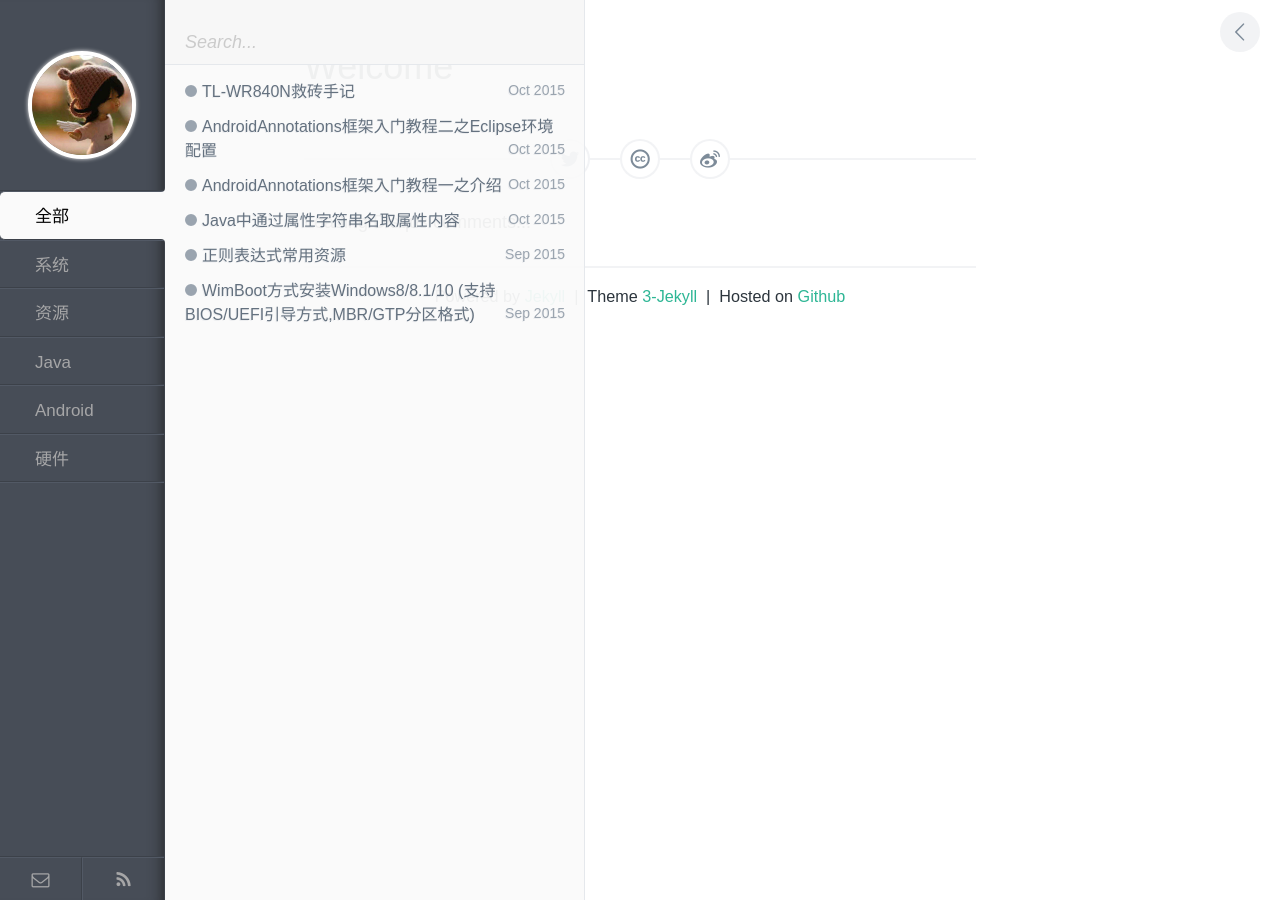
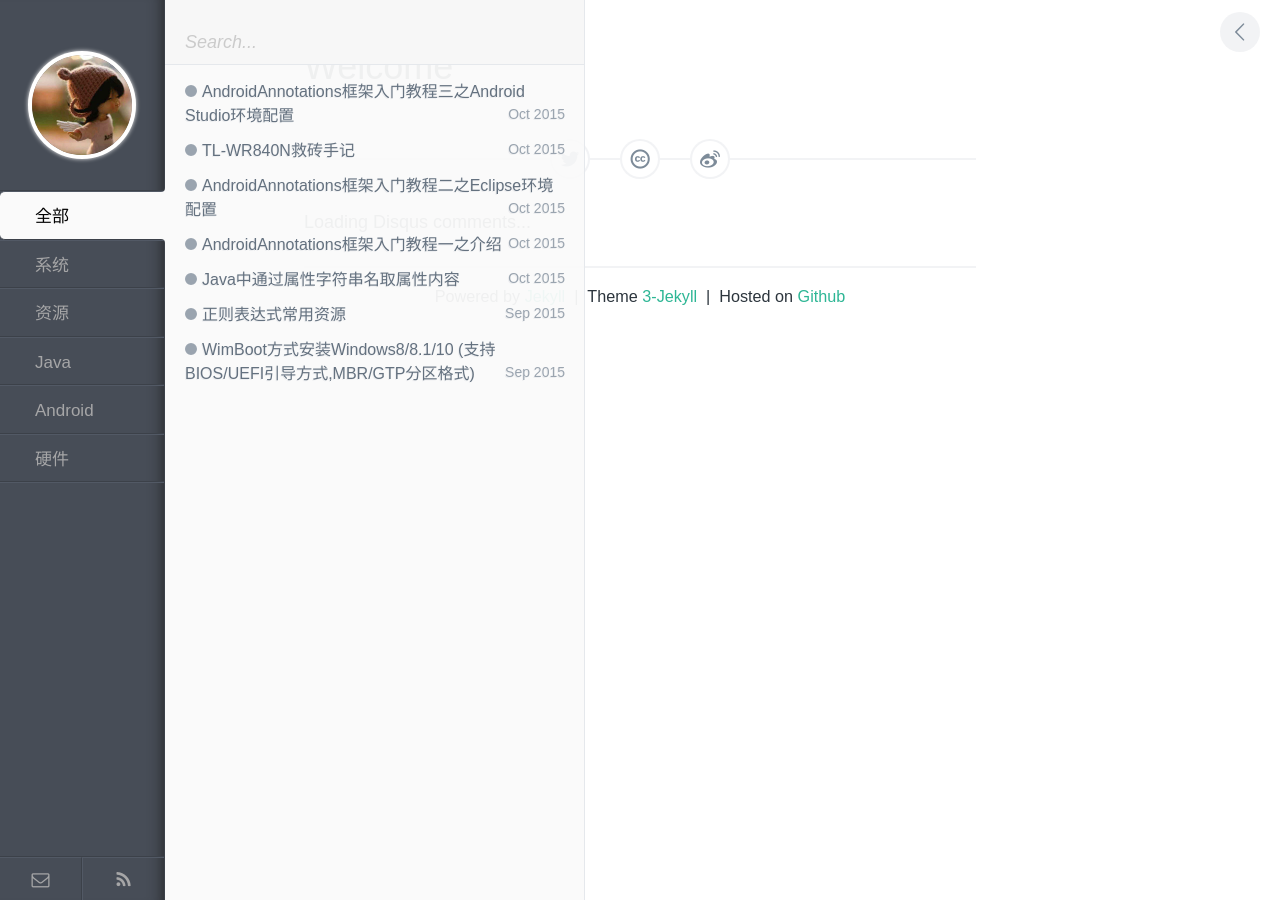
Before and after one commit to q505507538/zhenhappy.github.io, a Jekyll site: the page built from index.md, in a window 1280 px wide. Built offline with Jekyll 4.4.1, drawn with Linux system fonts in a browser that asks for light colours; comment, search, counter and statistics services are not loaded; some of the changed lines change nothing that is shown.

Commit message:
AndroidAnnotations框架入门教程三之Android Studio环境配置

```diff
--- a/_config.yml
+++ b/_config.yml
@@ -1,6 +1,6 @@
 permalink: /:year/:month/:day/:title.html
 markdown: kramdown
-pygments: true
+highlighter: true
 
 kramdown:
   input: GFM
--- /dev/null
+++ b/_posts/android/2015-10-13-Android-Annotatios-3-Android-Studio.md
@@ -0,0 +1,142 @@
+---
+layout: post
+title: AndroidAnnotations框架入门教程三之Android Studio环境配置
+category: Android
+tags: Android,Annotations,Android Studio
+keywords: Android,Annotations,Android Studio
+description: AndroidAnnotations框架入门教程三之Android Studio环境配置
+---
+
+# 配置步骤
+
+ 1. 创建项目
+ 2. 了解项目目录结构及各配置文件作用
+ 3. 修改工作空间配置文件
+ 4. 修改项目配置文件
+ 5. 修改AndroidManifest.xml配置文件
+ 6. 在程序中使用Annotation
+ 7. 运行程序测试
+
+## 1. 创建项目
+![][1]
+![][2]
+基本遵照默认即可
+
+## 2. 了解项目目录结构及各配置文件作用
+
+![][3]
+
+## 3. 修改工作空间配置文件
+打开工作空间配置文件
+在`classpath 'com.android.tools.build:gradle:1.3.0'`下面添加一条`classpath 'com.neenbedankt.gradle.plugins:android-apt:1.4'`
+
+    // Top-level build file where you can add configuration options common to all sub-projects/modules.
+
+    buildscript {
+        repositories {
+            jcenter()
+        }
+        dependencies {
+            classpath 'com.android.tools.build:gradle:1.3.0'
+            classpath 'com.neenbedankt.gradle.plugins:android-apt:1.4'
+            // NOTE: Do not place your application dependencies here; they belong
+            // in the individual module build.gradle files
+        }
+    }
+
+    allprojects {
+        repositories {
+            jcenter()
+        }
+    }
+
+    task clean(type: Delete) {
+        delete rootProject.buildDir
+    }
+
+![][4]
+
+点右上方的Sync Now会更新配置
+
+## 4. 修改项目配置文件
+打开项目配置文件
+在`apply plugin: 'com.android.application'`下方添加
+
+    apply plugin: 'android-apt'
+    def AAVersion = '3.3.2'
+
+在dependencies中追加如下
+
+    apt "org.androidannotations:androidannotations:$AAVersion"
+    compile "org.androidannotations:androidannotations-api:$AAVersion"
+
+最后增加一个apt插件
+
+    apt {
+        arguments {
+            androidManifestFile variant.outputs[0].processResources.manifestFile
+            resourcePackageName 'com.example.androidannotation'
+        }
+    }
+
+修改结果如图
+![][5]
+点右上方的Sync Now更新配置
+
+## 5. 修改AndroidManifest.xml配置文件
+打开AndroidManifest.xml
+和Eclipse环境下的配置是一样
+在MainActivity后面加一个下划线"_"
+原来是
+
+    <activity
+            android:name=".MainActivity"
+            android:label="@string/app_name" >
+
+改成
+
+    <activity
+            android:name=".MainActivity_"
+            android:label="@string/app_name" >
+
+修改完后点工具栏的Make按钮从新编译下即可消除报错
+![][6]
+
+## 6. 在程序中使用Annotation
+这部分也和Eclipse下一样
+打开MainActivity.java改成如下
+
+    package com.example.androidannotation;
+
+    import org.androidannotations.annotations.EActivity;
+    import android.app.Activity;
+    import android.os.Bundle;
+
+    @EActivity(R.layout.activity_main)
+    public class MainActivity extends Activity {
+
+      @Override
+        protected void onCreate(Bundle savedInstanceState) {
+            super.onCreate(savedInstanceState);
+    //        setContentView(R.layout.activity_main);
+        }
+    }
+
+添加`@EActivity(R.layout.activity_main)`
+注释`setContentView(R.layout.activity_main);`
+
+## 7. 运行程序测试
+打开程序正常运行
+![][7]
+
+# 项目Demo
+[https://github.com/zhenhappy/AndroidAnnotation_Demo][8]
+
+  [1]: /assets/images/Android-Annotatios-3-Android-Studio/1444700941169.jpg "1444700941169.jpg"
+  [2]: /assets/images/Android-Annotatios-3-Android-Studio/1444700586154.jpg "1444700586154.jpg"
+  [3]: /assets/images/Android-Annotatios-3-Android-Studio/1444703033739.jpg "1444703033739.jpg"
+  [4]: /assets/images/Android-Annotatios-3-Android-Studio/1444701933215.jpg "1444701933215.jpg"
+  [5]: /assets/images/Android-Annotatios-3-Android-Studio/1444702415682.jpg "1444702415682.jpg"
+  [6]: /assets/images/Android-Annotatios-3-Android-Studio/1444703407250.jpg "1444703407250.jpg"
+  [7]: /assets/images/Android-Annotatios-3-Android-Studio/1444703707349.jpg "1444703707349.jpg"
+  [8]: https://github.com/zhenhappy/AndroidAnnotation_Demo
```
Also changed, not shown: assets/images/Android-Annotatios-2-Eclipse/1444703713801.jpg (added), assets/images/Android-Annotatios-3-Android-Studio/1444700586154.jpg (added), assets/images/Android-Annotatios-3-Android-Studio/1444700941169.jpg (added), assets/images/Android-Annotatios-3-Android-Studio/1444701933215.jpg (added), assets/images/Android-Annotatios-3-Android-Studio/1444702415682.jpg (added), assets/images/Android-Annotatios-3-Android-Studio/1444703033739.jpg (added), assets/images/Android-Annotatios-3-Android-Studio/1444703407250.jpg (added), assets/images/Android-Annotatios-3-Android-Studio/1444703707349.jpg (added).
